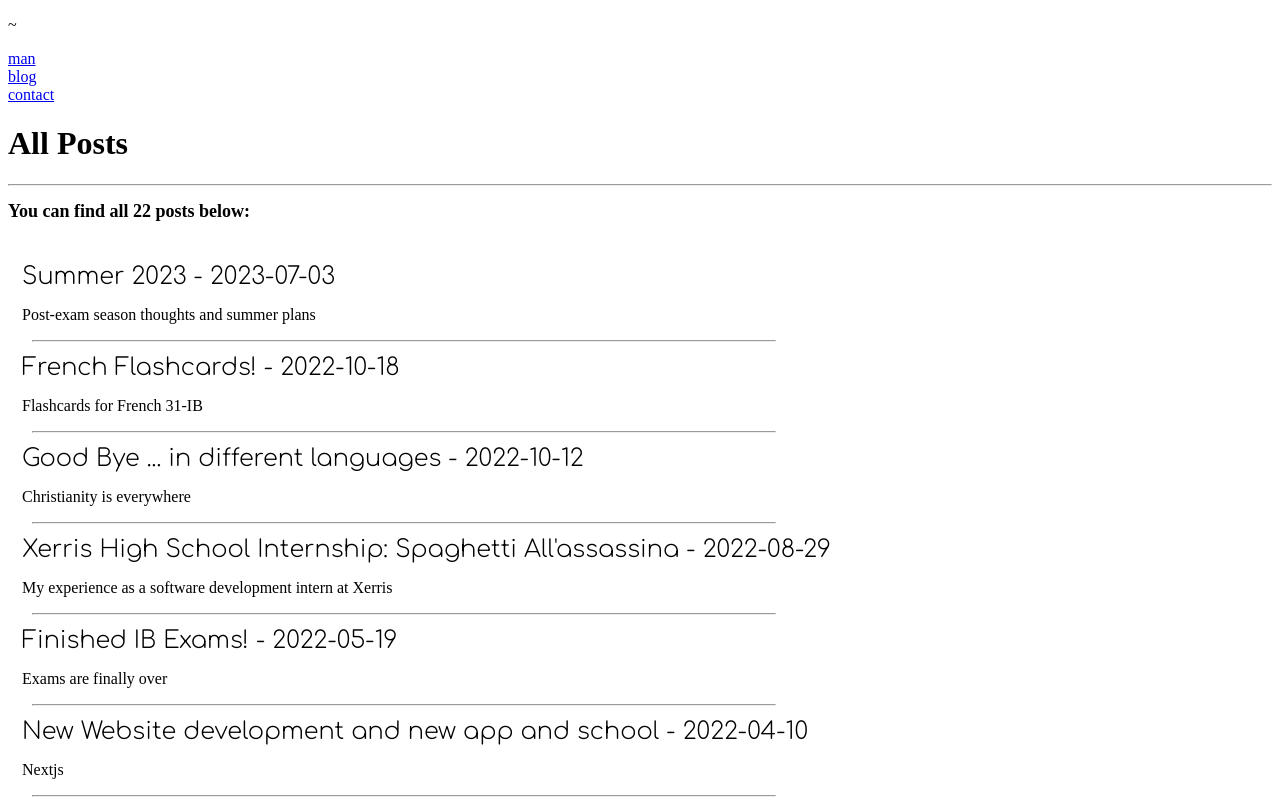
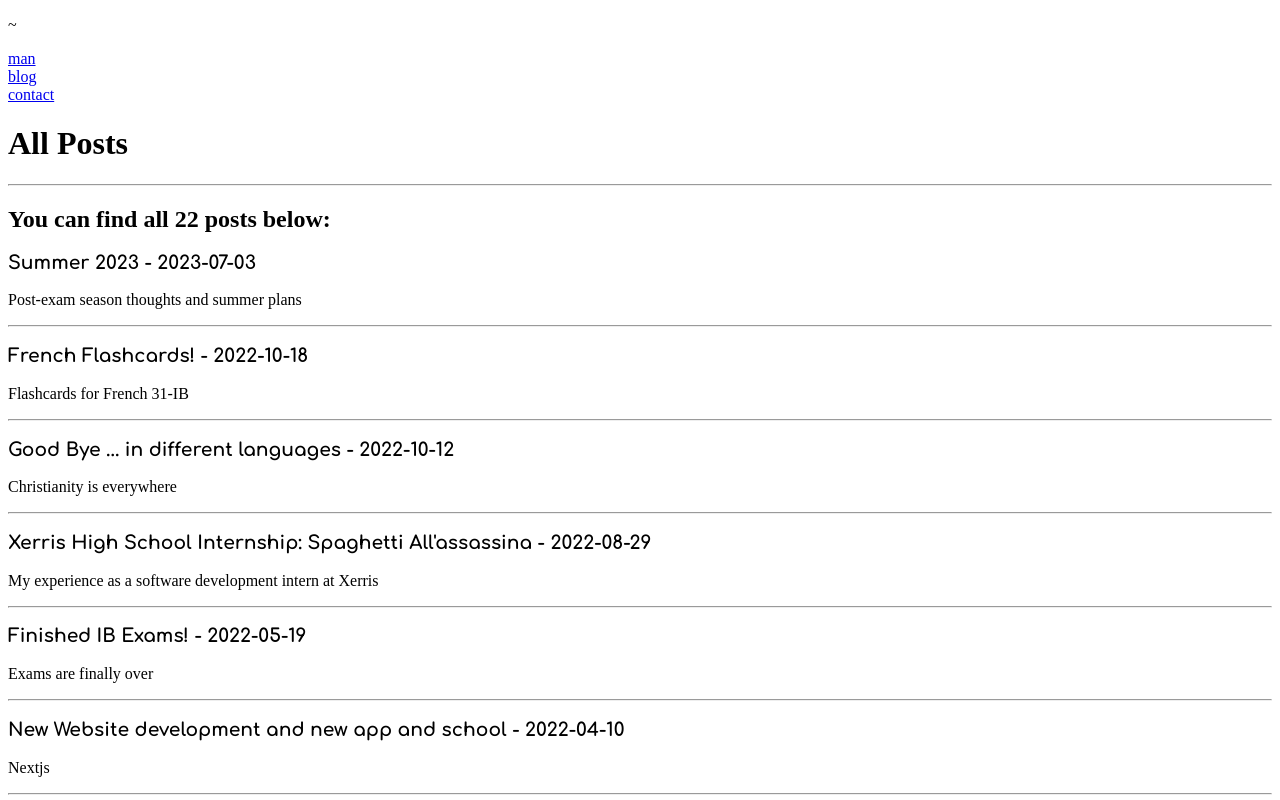
Before and after one commit to EzraH442/ezraweb_v3, a Next.js app: page /all-journals in a window 1280 px wide. Shown: the top 800 px of the page. Built offline with nearby package versions, Linux system fonts and the light colour scheme.

Commit message:
fix fonts, fix margins

```diff
--- a/components/homepage/Banner.tsx
+++ b/components/homepage/Banner.tsx
@@ -1,5 +1,6 @@
 import Image from "next/legacy/image";
 import React, { useEffect, useState, useCallback } from "react";
+import { consolas } from "../../pages/fonts";
 
 const getSize = (size: number) => {
   return size > 8 ? size : 8;
@@ -37,8 +38,8 @@ const Banner: React.FunctionComponent<{}> = () => {
         />
       </div>
       <pre
-        className="absolute w-4/6 bg-opacity-40 bg-black text-white px-4 py-8
-    top-16 font-light"
+        className={`absolute w-4/6 bg-opacity-40 bg-black text-white px-4 py-8
+    top-16 font-light ${consolas.className}`}
         style={{ fontSize: size }}
       >{`
 " The programmer, like the poet, works only slightly re-
--- a/pages/about.tsx
+++ b/pages/about.tsx
@@ -11,11 +11,11 @@ const AboutPage: NextPage = () => (
       <meta name="viewport" content="initial-scale=1.0, width=device-width" />
     </Head>
     <Layout>
-      <pre className="">{`
+      <pre className=" overflow-scroll">{`
       EZRAHUANG
 
       NAME
-          ezra - statistics and comp. sci. student at mcgill and aspiring engineer
+          ezra - statistics and comp. sci. student at mcgill
 
       SYNOPSIS
           ezra [b.sc. statistics and computer science at mcgill]
--- a/pages/all-journals.tsx
+++ b/pages/all-journals.tsx
@@ -4,8 +4,8 @@ import Link from "next/link";
 import Divider from "../components/Divider/Divider";
 import Layout from "../components/Layout";
 import { getAllPosts } from "../lib/api";
-import * as styles from "../styles/journals.module.css";
 import { PostData } from "../types/post";
+import { comfortaa } from "./fonts";
 
 interface IAllJournalProps {
   posts: PostData[];
@@ -26,26 +26,37 @@ const AllJournals: NextPage<IAllJournalProps> = ({
       <meta name="description" content="All Of Ezra's Journal Posts" />
     </Head>
     <Layout>
+      <div className="mx-auto min-w-fit">
         <h1>All Posts</h1>
         <Divider />
-      <h2 className={styles.postCount}>
+        <h2 className="text-lg">
           {`You can find all ${posts.length} posts below:`}
         </h2>
-      <div className={styles.links}>
+        <div className="px-5 flex flex-col items-center">
           {posts.map((post: PostData) => (
             <Link
               href={`/posts/${post.context.slug}`}
               key={post.metadata.date}
               passHref
-            legacyBehavior>
-            <div className={styles.link}>
-              <h3>{`${post.metadata.title} - ${post.metadata.date} `}</h3>
-              <p>{post.metadata.headline}</p>
+              legacyBehavior
+            >
+              <div className=" w-4/5 my-3 hover:cursor-pointer hover:underline decoration-cyan-300">
+                <h3
+                  className={`${comfortaa.className} text-lg mx-2 my-0 text-center`}
+                >{`${post.metadata.title} - ${post.metadata.date} `}</h3>
+                <path
+                  stroke="#000000"
+                  strokeLinecap="round"
+                  strokeWidth={2}
+                  d="M1 5h12m0 0L9 1m4 4L9 9"
+                />
+                <p className="text-center">{post.metadata.headline}</p>
                 <Divider />
               </div>
             </Link>
           ))}
         </div>
+      </div>
     </Layout>
   </>
 );
--- /dev/null
+++ b/pages/fonts.tsx
@@ -0,0 +1,14 @@
+import {
+  Comfortaa,
+  Inconsolata,
+  Major_Mono_Display,
+  Raleway,
+} from "next/font/google";
+
+export const consolas = Inconsolata({ subsets: ["latin"] });
+export const majormono = Major_Mono_Display({
+  subsets: ["latin"],
+  weight: "400",
+});
+export const raleway = Raleway({ subsets: ["latin"] });
+export const comfortaa = Comfortaa({ subsets: ["latin"] });
--- a/pages/index.tsx
+++ b/pages/index.tsx
@@ -49,7 +49,9 @@ const Home: NextPage<IHomepageProps> = ({ posts }) => {
         <Banner />
 
         <div className="flex flex-col items-center pt-9">
-          <h2 className="font-raleway text-2xl mx-10 mb-3">the tar pit</h2>
+          <h2 className="font-raleway text-2xl mx-10 mb-3 font-thin">
+            the tar pit
+          </h2>
           <div className="w-36">
             <Divider />
           </div>
@@ -58,7 +60,7 @@ const Home: NextPage<IHomepageProps> = ({ posts }) => {
             <Card label="French flashcards" href="/flashcards" />
           </div>
           <div className="mt-12" />
-          <h2 className="font-raleway text-2xl mx-10 mb-3">blog</h2>
+          <h2 className="font-raleway text-2xl mx-10 mb-3 font-thin">blog</h2>
           <div className="w-36">
             <Divider />
           </div>
--- a/styles/journals.module.css
+++ /dev/null
@@ -1,18 +0,0 @@
-.postCount {
-  font-size: 18px;
-}
-.links {
-  padding: 14px;
-}
-.link {
-  margin: 12px 0px;
-  cursor:pointer;
-}
-.link h3 {
-  font: 300 24px 'Comfortaa';
-  margin: 2px 0;
-}
-.link hr {
-  width: 60%;
-  margin-left: 10px;
-}
--- a/tailwind.config.js
+++ b/tailwind.config.js
@@ -17,11 +17,6 @@ module.exports = {
       screens: {
         tb: "960px",
       },
-      fontFamily: {
-        sans: ["Open Sans", "sans-serif"],
-        raleway: ["Raleway", "sans-serif"],
-        monospace: ["Major Mono Display", "monospace"],
-      },
     },
   },
   plugins: [],
```
Lines whose indentation alone changed are shown as unchanged.
